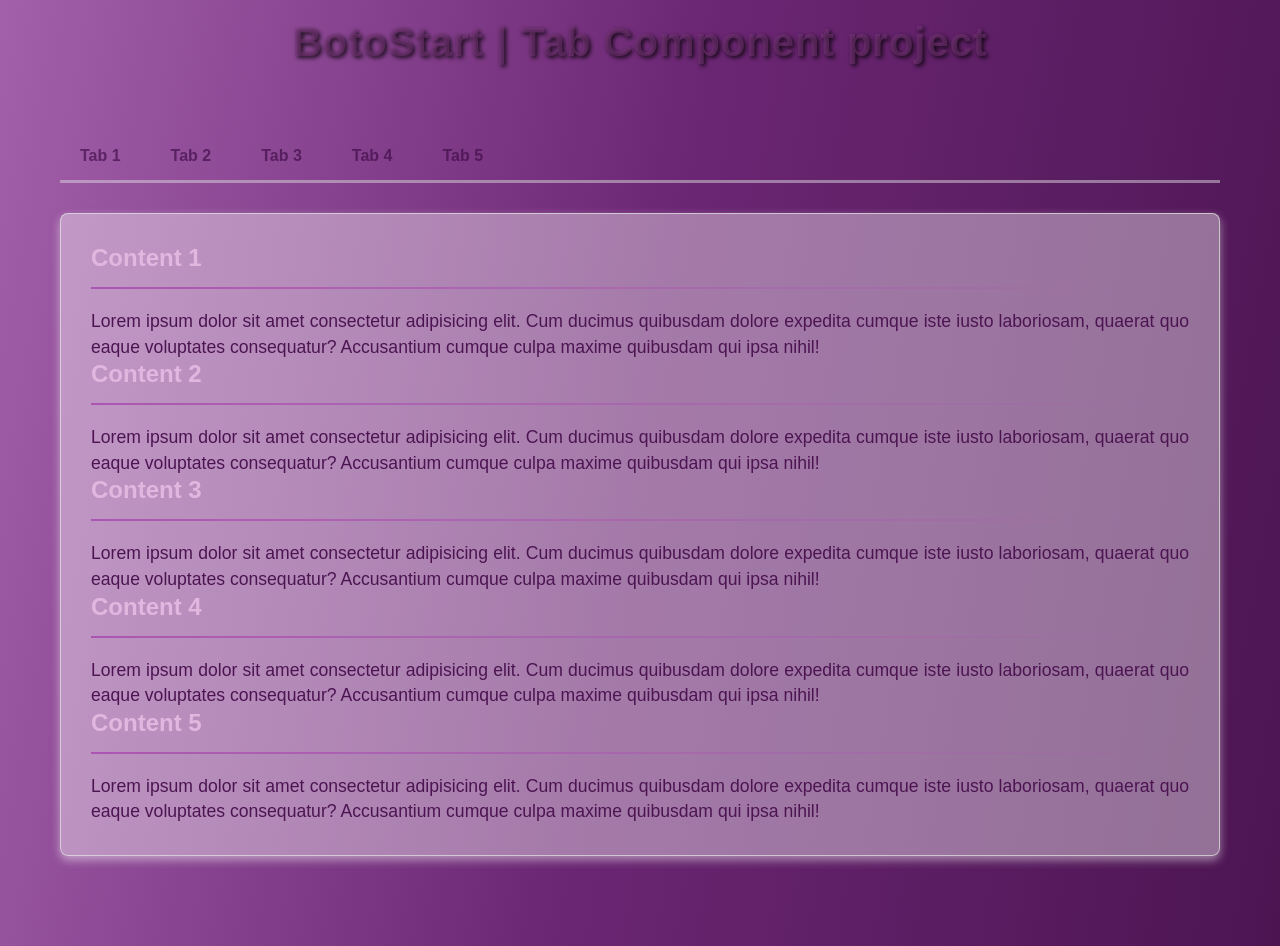
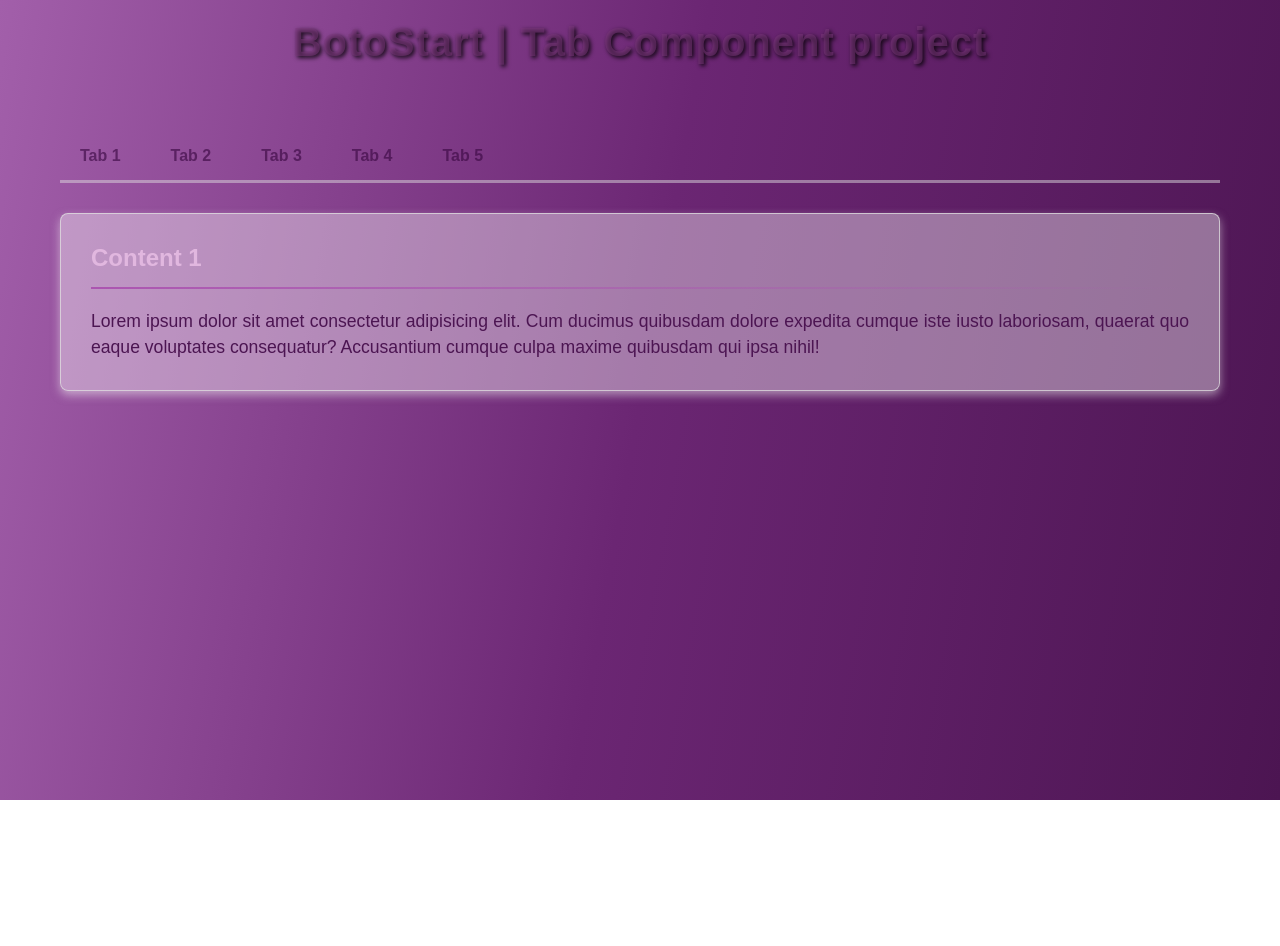
Before and after one commit to zenc-VSC/ali-hamidzadeh_week13, a React (Vite) app: page / in a window 1280 px wide. After the commit the page ends 800 px from the top, so only its background shows below. Built offline with nearby package versions, Linux system fonts and the light colour scheme.

Commit message:
feat: implement tab switching functionality with active state

```diff
--- a/src/Tab.jsx
+++ b/src/Tab.jsx
@@ -1,66 +1,93 @@
-import React from "react";
+import React, { useState } from "react";
 import "./Tab.css";
+
 function Tab() {
+  const [activeTab, setActiveTab] = useState(0);
+
   return (
     <div className="container">
       <div className="tabs-container">
-        <div className="tab">Tab 1</div>
-        <div className="tab">Tab 2</div>
-        <div className="tab">Tab 3</div>
-        <div className="tab">Tab 4</div>
-        <div className="tab">Tab 5</div>
+        <div className="tab active" onClick={() => setActiveTab(0)}>
+          Tab 1
+        </div>
+        <div className="tab" onClick={() => setActiveTab(1)}>
+          Tab 2
+        </div>
+        <div className="tab" onClick={() => setActiveTab(2)}>
+          Tab 3
+        </div>
+        <div className="tab" onClick={() => setActiveTab(3)}>
+          Tab 4
+        </div>
+        <div className="tab" onClick={() => setActiveTab(4)}>
+          Tab 5
+        </div>
       </div>
       <div className="tabs-content">
+        {activeTab === 0 && (
           <div className="content">
             <h2>Content 1</h2>
             <hr />
             <p>
-            Lorem ipsum dolor sit amet consectetur adipisicing elit. Cum ducimus
-            quibusdam dolore expedita cumque iste iusto laboriosam, quaerat quo
-            eaque voluptates consequatur? Accusantium cumque culpa maxime
-            quibusdam qui ipsa nihil!
+              Lorem ipsum dolor sit amet consectetur adipisicing elit. Cum
+              ducimus quibusdam dolore expedita cumque iste iusto laboriosam,
+              quaerat quo eaque voluptates consequatur? Accusantium cumque culpa
+              maxime quibusdam qui ipsa nihil!
             </p>
           </div>
+        )}
+
+        {activeTab === 1 && (
           <div className="content">
             <h2>Content 2</h2>
             <hr />
             <p>
-            Lorem ipsum dolor sit amet consectetur adipisicing elit. Cum ducimus
-            quibusdam dolore expedita cumque iste iusto laboriosam, quaerat quo
-            eaque voluptates consequatur? Accusantium cumque culpa maxime
-            quibusdam qui ipsa nihil!
+              Lorem ipsum dolor sit amet consectetur adipisicing elit. Cum
+              ducimus quibusdam dolore expedita cumque iste iusto laboriosam,
+              quaerat quo eaque voluptates consequatur? Accusantium cumque culpa
+              maxime quibusdam qui ipsa nihil!
             </p>
           </div>
+        )}
+
+        {activeTab === 2 && (
           <div className="content">
             <h2>Content 3</h2>
             <hr />
             <p>
-            Lorem ipsum dolor sit amet consectetur adipisicing elit. Cum ducimus
-            quibusdam dolore expedita cumque iste iusto laboriosam, quaerat quo
-            eaque voluptates consequatur? Accusantium cumque culpa maxime
-            quibusdam qui ipsa nihil!
+              Lorem ipsum dolor sit amet consectetur adipisicing elit. Cum
+              ducimus quibusdam dolore expedita cumque iste iusto laboriosam,
+              quaerat quo eaque voluptates consequatur? Accusantium cumque culpa
+              maxime quibusdam qui ipsa nihil!
             </p>
           </div>
+        )}
+
+        {activeTab === 3 && (
           <div className="content">
             <h2>Content 4</h2>
             <hr />
             <p>
-            Lorem ipsum dolor sit amet consectetur adipisicing elit. Cum ducimus
-            quibusdam dolore expedita cumque iste iusto laboriosam, quaerat quo
-            eaque voluptates consequatur? Accusantium cumque culpa maxime
-            quibusdam qui ipsa nihil!
+              Lorem ipsum dolor sit amet consectetur adipisicing elit. Cum
+              ducimus quibusdam dolore expedita cumque iste iusto laboriosam,
+              quaerat quo eaque voluptates consequatur? Accusantium cumque culpa
+              maxime quibusdam qui ipsa nihil!
             </p>
           </div>
+        )}
+
+        {activeTab === 4 && (
           <div className="content">
             <h2>Content 5</h2>
             <hr />
             <p>
-            Lorem ipsum dolor sit amet consectetur adipisicing elit. Cum ducimus
-            quibusdam dolore expedita cumque iste iusto laboriosam, quaerat quo
-            eaque voluptates consequatur? Accusantium cumque culpa maxime
-            quibusdam qui ipsa nihil!
+              Lorem ipsum dolor sit amet consectetur adipisicing elit. Cum
+              ducimus quibusdam dolore expedita cumque iste iusto laboriosam,
+              quaerat quo eaque voluptates consequatur? Accusantium cumque culpa
+              maxime quibusdam qui ipsa nihil!
             </p>
           </div>
+        )}
       </div>
     </div>
   );
```
Lines whose indentation alone changed are shown as unchanged.
